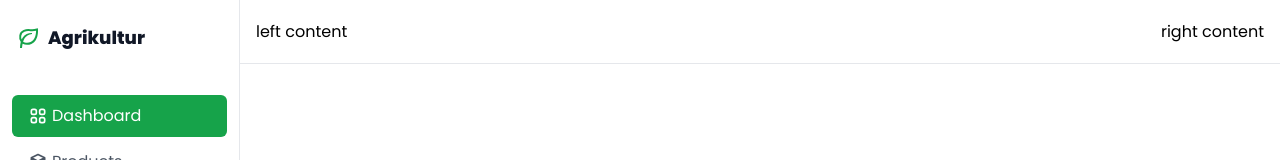
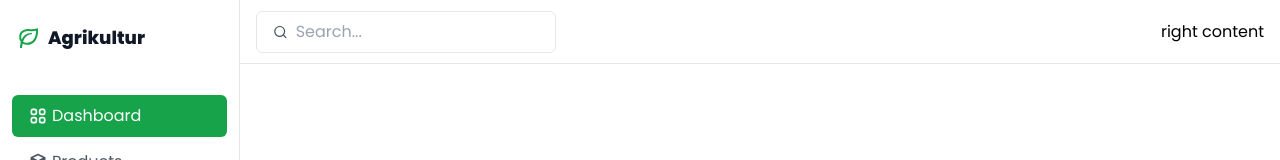
Before and after one commit to fajarfadillahh/agrikultur-project, a React (Vite) app: page / in a window 1280 px wide. Shown: the top 160 px of the page. Built offline with nearby package versions, Linux system fonts and the light colour scheme.

Commit message:
modified: add search bar at the Header components

```diff
--- a/src/components/Header.jsx
+++ b/src/components/Header.jsx
@@ -1,9 +1,17 @@
 import React from "react";
+import { RiSearchLine } from "react-icons/ri";
 
 const Header = () => {
   return (
     <div className="flex h-16 items-center justify-between border-b border-gray-200 bg-white px-4">
-      <div>left content</div>
+      <div className="inline-flex h-[42px] w-[300px] items-center gap-2 rounded-md border border-gray-200 px-4 text-gray-600">
+        <RiSearchLine />
+        <input
+          type="text"
+          placeholder="Search..."
+          className="h-full w-full text-gray-900 outline-none"
+        />
+      </div>
 
       <div>right content</div>
     </div>
```
